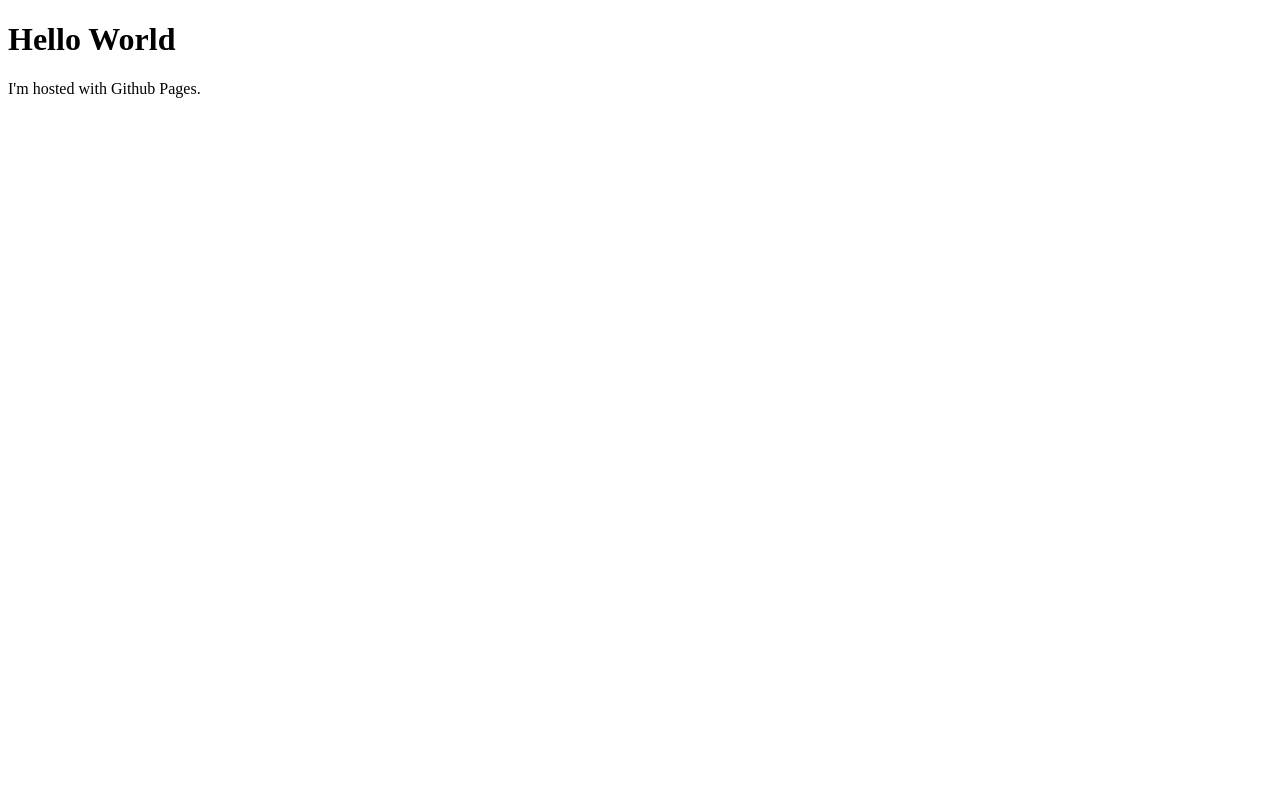
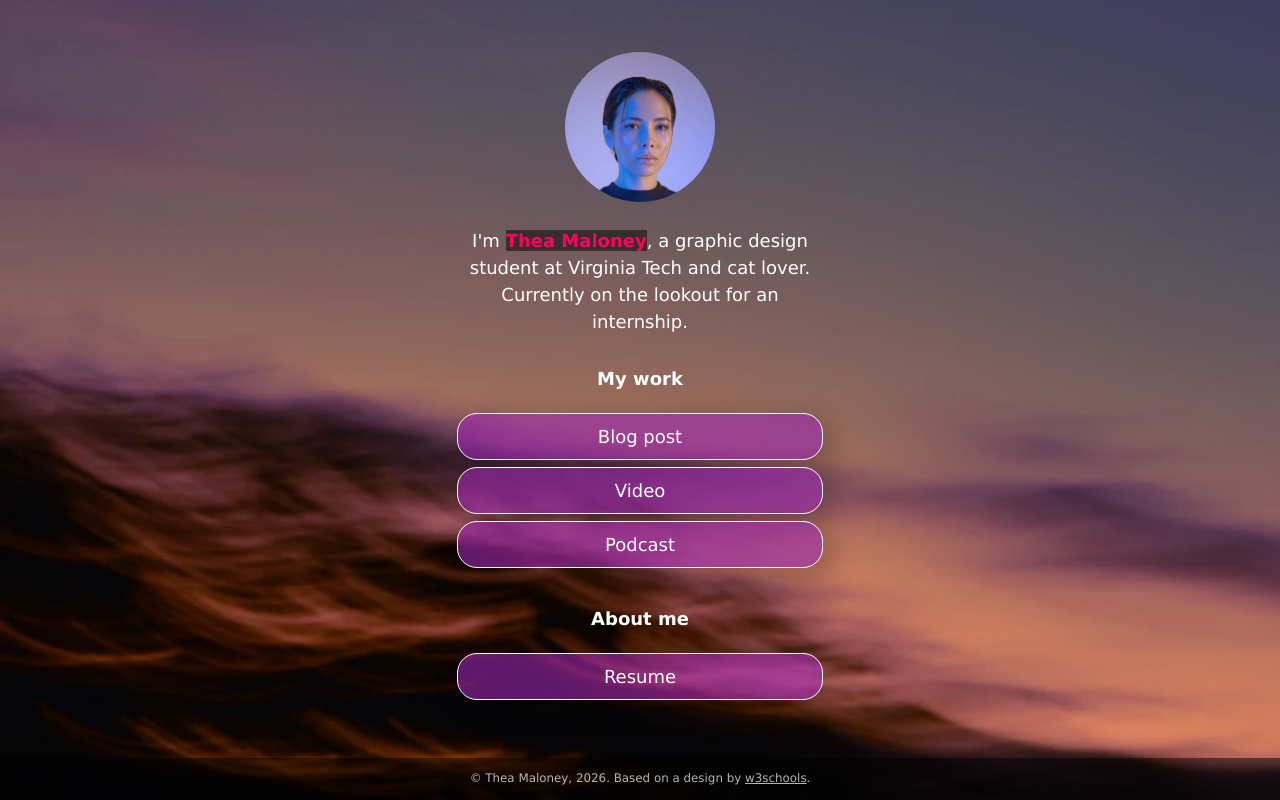
Before and after one commit to thea-yay/thea-yay.github.io, a plain HTML site: page index.html in a window 1280 px wide. Drawn offline with Linux system fonts and the light colour scheme.

Commit message:
added context

```diff
--- /dev/null
+++ b/css/style.css
@@ -0,0 +1,231 @@
+:root {
+    --primaryText: #fff;
+    --secondaryText: #ff015e;
+    --primary: rgba(156, 39, 176, .60);
+    --secondary: rgba(255, 1, 94, .60);
+    --buttonHover: rgba(156, 39, 176, .40);
+    --smallButtonHover: rgba(0, 0, 0, .25);
+}
+
+html {
+    box-sizing: border-box;
+    /* keeps button boxes within phone screen width */
+    -ms-text-size-adjust: 100%;
+    -webkit-text-size-adjust: 100%;
+    height: 100%;
+}
+
+*,
+*:before,
+*:after {
+    box-sizing: inherit;
+}
+
+body {
+    margin: 0;
+    min-height: 100%;
+    /* The image used for the site background. Try changing skyscape.jpg to stars.jpg. Put a replacement photo in the images folder and, in line 21 below, replace skyscape.jpg with yourbackgroundfilename.jpg */
+    /* The linear gradient darkens the image, like putting a sunglasses lens on top of it. If you want to darken the image even more, change 0.1 (both times) to 0.3 or higher */
+    background: linear-gradient(rgba(0, 0, 0, 0.1), rgba(0, 0, 0, 0.1)), url(../images/skyscape.jpg);
+    /* Prevents the browser from repeating or "tiling" the background image */
+    background-repeat: no-repeat;
+    background-position: center;
+    /* Freezes the image so that even the content scrolls down, the background stays put */
+    background-attachment: fixed;
+    /* Resizes the background image to cover the entire container */
+    background-size: cover;
+    font-family: Futura, Verdana, sans-serif;
+    line-height: 1.5;
+    font-size: 18px;
+    display: flex;
+    flex-direction: column;
+    justify-content: space-around;
+    align-items: center;
+}
+
+h1 {
+    font-size: 1em;
+}
+
+h2 {
+    font-size: 1em;
+    margin-bottom: 0;
+}
+
+img {
+    margin: .5em 1em;
+    /* border: 1px solid #ccc; */
+    border-radius: 50%;
+    height: 150px;
+    max-width: 100%;
+    object-fit: cover;
+    /* Resizes the image to cover the entire container */
+}
+
+.container {
+    text-align: center;
+    width: 100%;
+    padding: 0;
+    margin-right: auto;
+    margin-left: auto;
+    flex: 1;
+    display: flex;
+    flex-direction: column;
+    justify-content: center;
+}
+
+.image-container {
+    text-align: center;
+    width: 100%;
+}
+
+.main-text-color {
+    color: var(--primaryText);
+}
+
+.name {
+    color: var(--secondaryText);
+}
+
+.name strong {
+    background-color: rgba(0, 0, 0, 0.50);
+}
+
+.section-header {
+    padding-top: .5em;
+}
+
+.button,
+.intro,
+.links-container,
+.slidedown,
+.external-link {
+    width: 100%;
+    min-width: 50%;
+    padding: .5em 1em;
+    text-decoration: none;
+    color: inherit;
+    text-align: center;
+}
+
+.button, .external-link {
+    border: 1px solid var(--primaryText);
+    border-radius: 20px;
+    box-shadow: 7px 6px 28px 1px rgba(0, 0, 0, 0.24);
+    overflow: hidden;
+    white-space: nowrap;
+    display: inline-block;
+    background-color: var(--primary);
+    cursor: pointer;
+    transition: 0.2s all;
+}
+
+.button:not(.highlight) {
+    background-color: var(--primary);
+}
+
+@media (hover: hover) {
+    .button:hover { background-color: var(--buttonHover); }
+}
+
+.button.highlight {
+    background-color: var(--secondary);
+}
+
+.button:active, .external-link:active {
+    transform: scale(0.98);
+    /* Scaling button to 0.98 to its original size */
+    box-shadow: 3px 2px 22px 1px rgba(0, 0, 0, 0.24);
+    /* Lowering the shadow */
+}
+
+.intro {
+    margin: 0 auto;
+}
+
+.section {
+    margin-top: 1em;
+}
+
+.slidedown {
+    margin: 0 auto;
+    padding: 0;
+    -webkit-transition: height .4s ease;
+    -o-transition: height .4s ease;
+    transition: height .4s ease;
+    overflow: hidden;
+    height: 0;
+}
+
+.external-link {
+    border: 1px solid var(--primaryText);
+    border-radius: 20px;
+    background-color: transparent;
+    display: flex;
+    align-items: center;
+    justify-content: center;
+    padding: 0;
+    margin: .5em auto 1.5em auto;
+    text-decoration: none;
+    color: inherit;
+    height: 2em;
+    width: 6em;
+}
+
+.external-link:hover {
+    background-color: var(--smallButtonHover)
+}
+
+.description {
+    display: flex;
+    text-align: left;
+    flex-direction: column;
+    padding: 0 .6em;
+}
+
+.description > p {
+    margin: .5em 0;
+}
+
+.footer {
+  font-size: .66em;
+  background-color: rgba(0, 0, 0, .5);
+  color: rgba(225, 225, 225, .8);
+  text-decoration: none;
+  width: 100%;
+  min-height: 3em;
+  display: flex;
+  align-items: center;
+  justify-content: center;
+  position: relative;
+}
+
+.footer a {
+    color: inherit;
+}
+
+/* Media queries allow you to change style properties according to the screen width. In this case, if the screen is AT LEAST 540 pixels wide (bigger than a standard phone), the .container resizes to 540 pixels and the buttons and intro resize to 85% of the container width */
+@media (min-width: 540px) {
+    .container {
+        max-width: 540px;
+    }
+
+    .button,
+    .intro,
+    .slidedown {
+        width: 85%;
+    }
+}
+
+/* If the screen is AT LEAST 768 pixels wide (standard tablet or larger), the .container resizes to 750 pixels and the buttons and intro resize to 40% of the container width */
+@media (min-width: 768px) {
+    .container {
+        max-width: 768px;
+    }
+
+    .button,
+    .intro,
+    .slidedown {
+        width: 40%;
+    }
+}
--- a/index.html
+++ b/index.html
@@ -1,7 +1,74 @@
 <!DOCTYPE html>
-<html>
-    <body>
-        <h1>Hello World</h1>
-        <p>I'm hosted with Github Pages.</p>
-    </body>
+<!-- This page is adapted from w3schools "How to make a link tree website https://www.w3schools.com/howto/howto_website_create_linktree.asp" -->
+<html lang="en">
+
+<head>
+  <meta charset="utf-8" />
+  <meta name="viewport" content="width=device-width, initial-scale=1" />
+  <!-- Add your name below -->
+  <title>Thea Maloney</title>
+  <link rel="stylesheet" href="css/style.css">
+</head>
+
+<body class="main-text-color">
+  <!-- Content container. Everything except footer goes here -->
+  <div class="container">
+    <!-- Image and name container. Put your replacement photo—which you should crop to be square—in the images folder, then change the source attribute to images/yourportraitfilename.jpg. This path says, "Look in the images folder for yourportraitfilename.jpg." Be sure to change the alt text, too. -->
+    <div class="image-container">
+      <img src="images/portrait.jpg" alt="Photo by Art Hauntington">
+    </div>
+    <div class="intro">
+      I'm <span class="name"><strong>Thea Maloney</strong></span>, a graphic design student at Virginia Tech and cat lover. Currently on the lookout for an internship.
+    </div>
+    <div class="section-header">
+      <h1>My work</h1>
+    </div>
+    <!-- Replace the # inside of the href="#" with your links. -->
+    <div class="links-container">
+      <div class="button toggle">Blog post</div>
+      <div class="slidedown">
+        <div class="description">
+          <h2>Blog post title</h2>
+          <p>Here, add a short but appealing description of your blog post.</p>
+          <a href="#" class="external-link" target="_blank">Read</a>
+        </div>
+      </div>
+
+      <div class="button toggle">Video</div>
+      <div class="slidedown">
+        <div class="description">
+          <h2>Video title</h2>
+          <p>Add a short but appealing description of your video.</p>
+          <a href="#" class="external-link" target="_blank">Watch</a>
+        </div>
+      </div>
+
+      <div class="button toggle">Podcast</div>
+      <div class="slidedown">
+        <div class="description">
+          <h2>Podcast title</h2>
+          <p>Add a short but appealing description of your podcast</p>
+          <a href="#" class="external-link" target="_blank">Listen</a>
+        </div>
+      </div>
+    </div>
+
+    <!-- Replace # with PDF from Google Docs, or replace the entire section with whatever you want. Or delete it! Or add another section below it!-->
+    <div class="section-header">
+      <h1>About me</h1>
+    </div>
+
+    <div class="links-container">
+      <a href="https://drive.google.com" class="button" target="_blank">Resume</a>
+    </div>
+
+  </div>
+  <div class="footer">
+    <p>© Thea Maloney, 2026. Based on a design by <a
+        href="https://www.w3schools.com/howto/howto_website_create_linktree.asp" target="_blank">w3schools</a>.
+    </p>
+  </div>
+  <script type="text/javascript" src="js/slider.js"></script>
+</body>
+
 </html>
--- /dev/null
+++ b/js/slider.js
@@ -0,0 +1,19 @@
+document.addEventListener("DOMContentLoaded", () => {
+  const a = document.querySelectorAll(".toggle");
+  a.forEach((e) => {
+    e.addEventListener("click", function () {
+      let slider = this.nextElementSibling;
+      if (slider.style.height) {
+        slider.style.height = null;
+        e.classList.remove("highlight");
+      } else {
+        document.querySelectorAll(".toggle.highlight").forEach((f) => {
+          f.classList.remove("highlight");
+          f.nextElementSibling.style.height = null;
+        });
+        e.classList.add("highlight");
+        slider.style.height = slider.scrollHeight + "px";
+      }
+    })
+  })
+})
```
Also changed, not shown: images/portrait.jpg (added), images/skyscape.jpg (added), images/stars.jpg (added), 1 other file.
